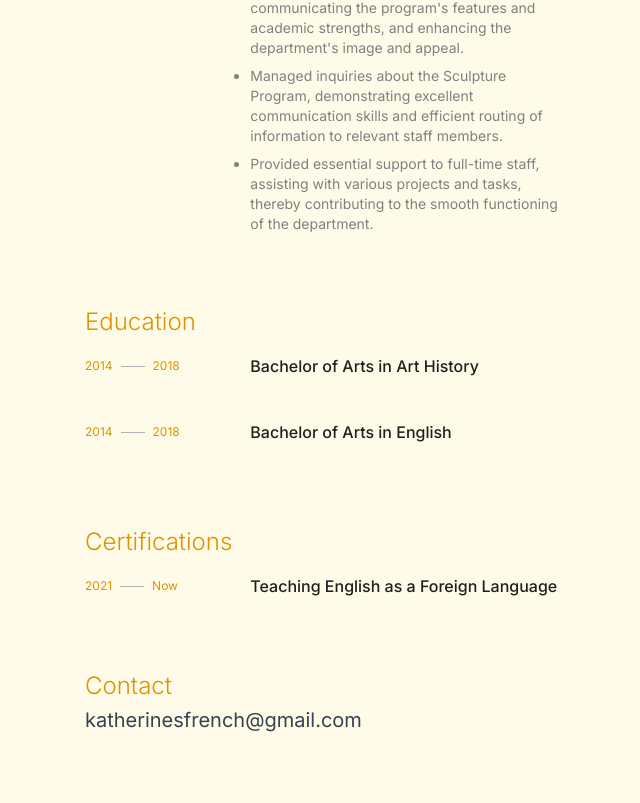
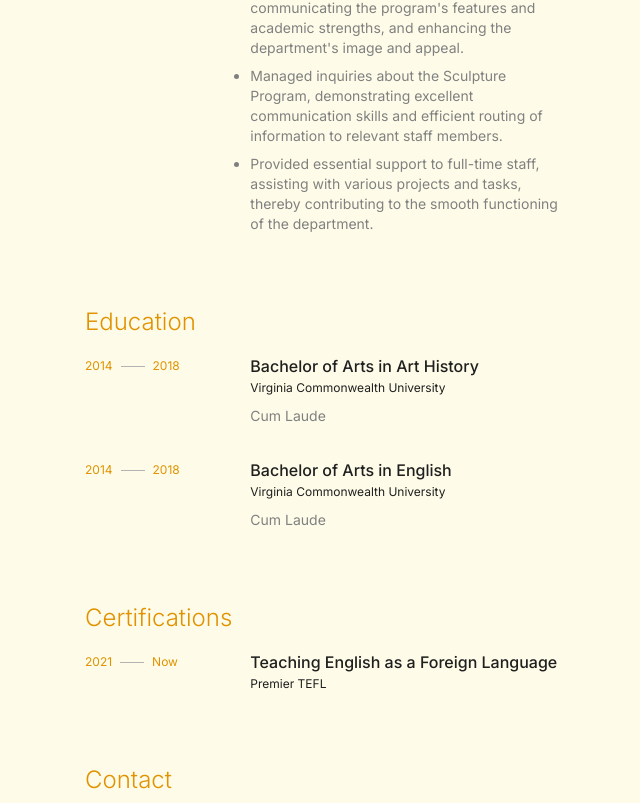
Before and after one commit to josephdburdick/katherinesfrench, a Next.js app: page /cv in a window 1280 px wide. Shown: the part 1994-2797 px from the top of the page, without its empty margins (315-955 px from the left). Built offline with nearby package versions, Linux system fonts and the light colour scheme.

Commit message:
Modify CV to show education details

```diff
--- a/src/app/_content/CV.tsx
+++ b/src/app/_content/CV.tsx
@@ -121,20 +121,26 @@ function SectionItem({ item }: { item: SectionItemType }) {
         <div className="col-span-4 flex flex-col gap-0.5 text-foreground">
           <h3 className="font-medium">{item.role || item.degree}</h3>
           {item.location && <span className="text-xs">{item.location}</span>}
+          {item.institution && (
+            <span className="text-xs">{item.institution}</span>
+          )}
         </div>
       </div>
       {item?.details ? (
         <div className="grid-cols-6 gap-4 lg:grid">
-          <ul className="col-span-4 col-start-3 list-disc pl-4 pt-1.5 text-sm text-muted lg:pl-0 [&>li]:mt-2">
-            {Array.isArray(item.details) &&
-              item.details.map((detail, j) => {
-                return (
-                  <li key={j} className="text-pretty">
-                    {detail}
-                  </li>
-                )
-              })}
-          </ul>
+          {Array.isArray(item.details) ? (
+            <ul className="col-span-4 col-start-3 list-disc pl-4 pt-1.5 text-sm text-muted lg:pl-0 [&>li]:mt-2">
+              {item.details.map((detail, j) => (
+                <li key={j} className="text-pretty">
+                  {detail}
+                </li>
+              ))}
+            </ul>
+          ) : (
+            <div className="col-span-4 col-start-3 pt-1.5 text-sm text-muted">
+              {item.details}
+            </div>
+          )}
         </div>
       ) : null}
     </div>
```
Also changed, not shown: src/api/cv.md (+2 -1 lines).
